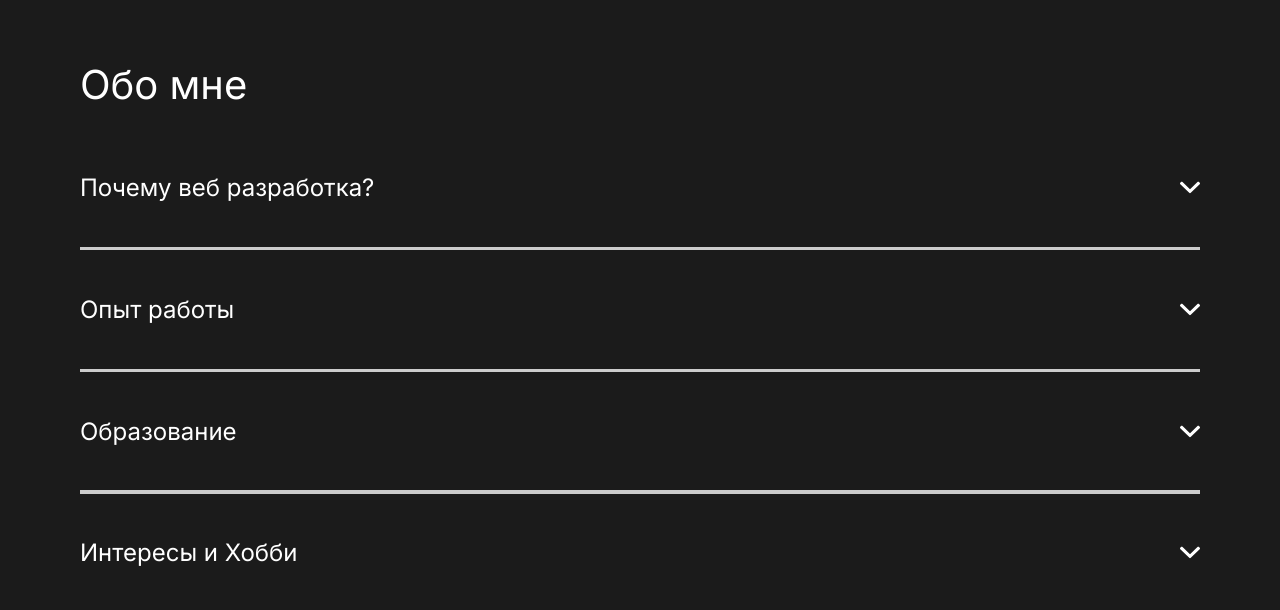
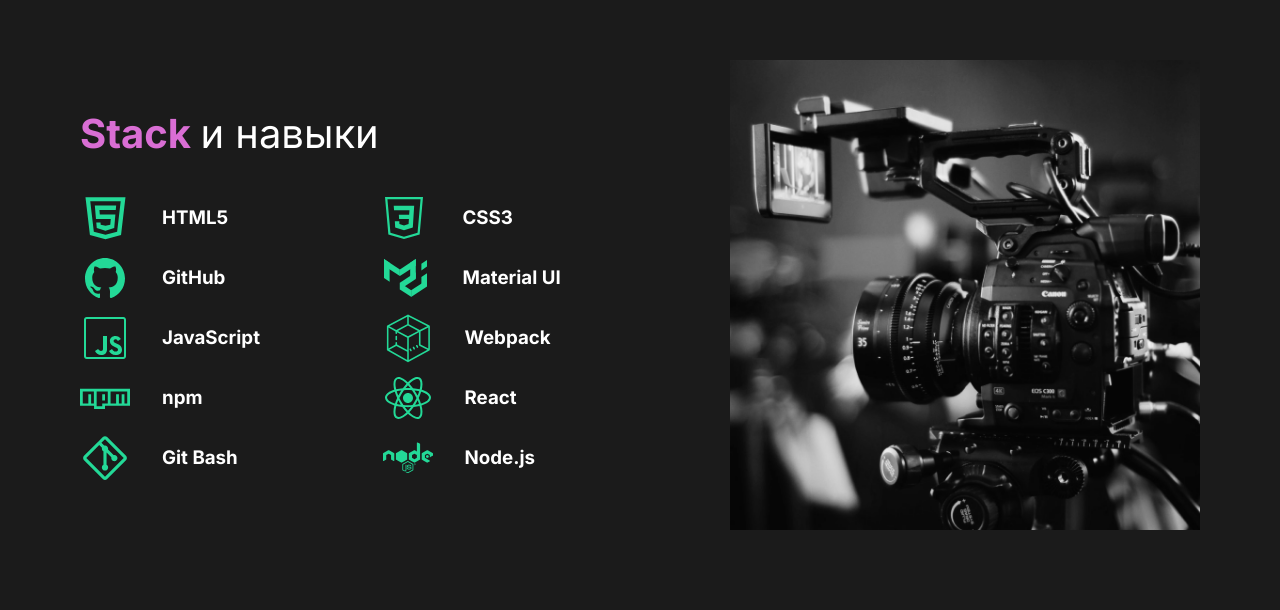
Before and after one commit to yuliaiv-iv/portfolio, a React (Create React App) app: page / in a window 1280 px wide. Shown: the part 810-1420 px from the top of the page. Built offline with nearby package versions, Linux system fonts and the light colour scheme.

Commit message:
fixed error skills

```diff
--- a/src/pages/AboutMe.js
+++ b/src/pages/AboutMe.js
@@ -1,7 +1,7 @@
 import React from 'react';
 import About from "../components/About";
 import Faq from '../components/Faq';
-import Services from '../components/Services';
+import Skills from '../components/Skills';
 import ScrollTop from '../components/ScrollTop';
 import { motion } from 'framer-motion';
 import { pageAnimation } from '../animation';
@@ -19,7 +19,7 @@ function AboutMe() {
       >
         <ScrollTop />
         <About />
-        <Services />
+        <Skills />
         <Faq />
       </motion.div>
       <Footer theme='#1b1b1b' />
```
